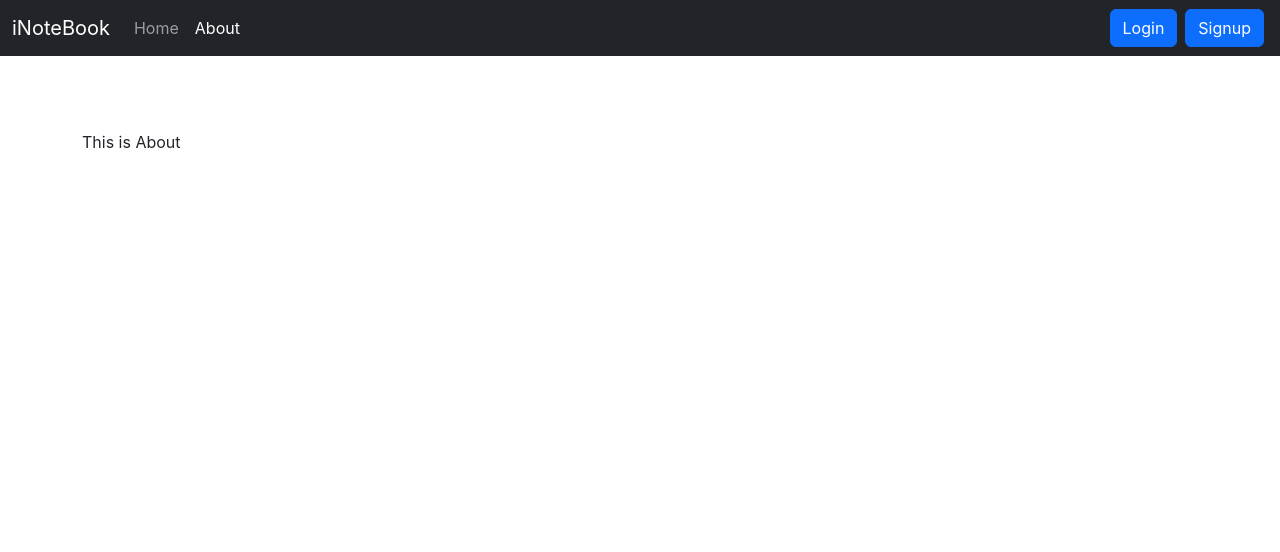
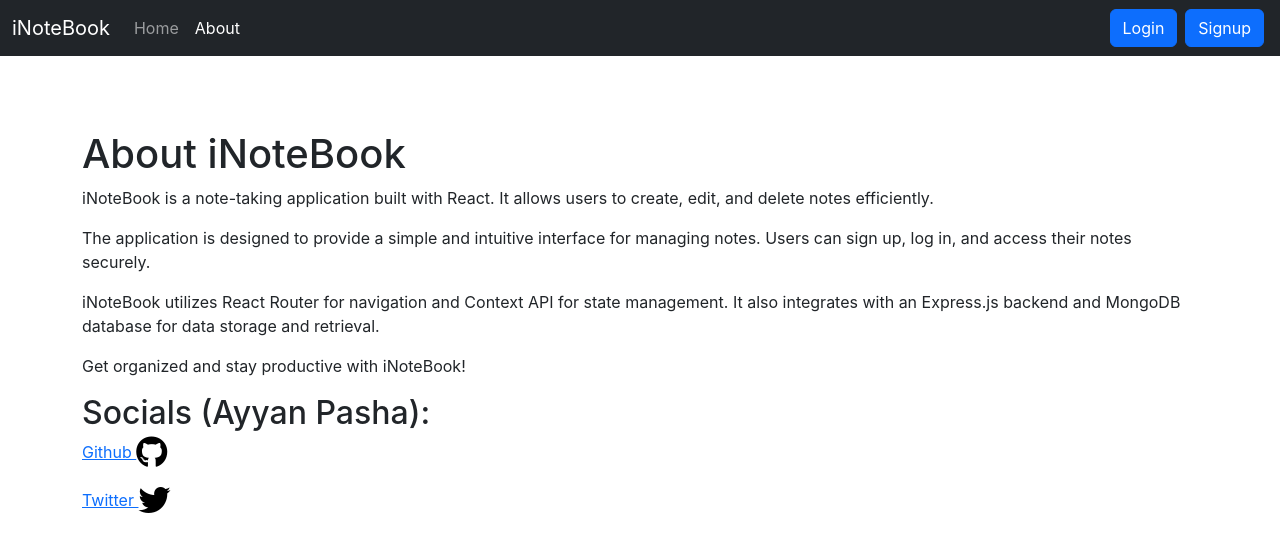
Before and after one commit to ayyanpasha/inotebook, a React (Create React App) app: page /about in a window 1280 px wide. Shown: the top 552 px of the page. Built offline with nearby package versions, Linux system fonts and the light colour scheme; no server answers.

Commit message:
Added About page

```diff
--- a/src/components/About.js
+++ b/src/components/About.js
@@ -1,9 +1,28 @@
-import React from 'react'
+// src/components/About.js
 
-export default function About() {
+import React from 'react';
+
+const About = () => {
     return (
         <div>
-            This is About
+            <h1>About iNoteBook</h1>
+            <p>
+                iNoteBook is a note-taking application built with React. It allows users to create, edit, and delete notes efficiently.
+            </p>
+            <p>
+                The application is designed to provide a simple and intuitive interface for managing notes. Users can sign up, log in, and access their notes securely.
+            </p>
+            <p>
+                iNoteBook utilizes React Router for navigation and Context API for state management. It also integrates with an Express.js backend and MongoDB database for data storage and retrieval.
+            </p>
+            <p>
+                Get organized and stay productive with iNoteBook!
+            </p>
+            <h2>Socials (Ayyan Pasha):</h2>
+            <a target='_black' href='https://github.com/ayyanpasha/'>Github <i className="fa-brands fa-github fa-2xl" style={{ color: 'black' }}></i></a> <br /><br />
+            <a target='_black' href="https://twitter.com/ayyan_pasha02"> Twitter <i className="fa-brands fa-twitter fa-2xl" style={{ color: 'black' }}></i></a>
         </div>
-    )
+    );
 }
+
+export default About;
--- a/src/components/Note.js
+++ b/src/components/Note.js
@@ -30,12 +30,10 @@
                 history("/signup");
             }
         }
-        console.log(1);
         helper();
         // eslint-disable-next-line
     }, []);
     useEffect(() => {
-        console.log(2);
         if (userContext.user === undefined) {
 
         } else if (userContext.user === null) {
--- a/src/context/user/UserState.js
+++ b/src/context/user/UserState.js
@@ -21,11 +21,9 @@
             }
         });
         const json = await response.json();
-        console.log(json);
         if (json !== null && json.name) {
             setUser(json.name);
             if (location.pathname === "/login" || location.pathname === "/signup") {
-                console.log("true");
                 history("/");
             }
         } else {
```
